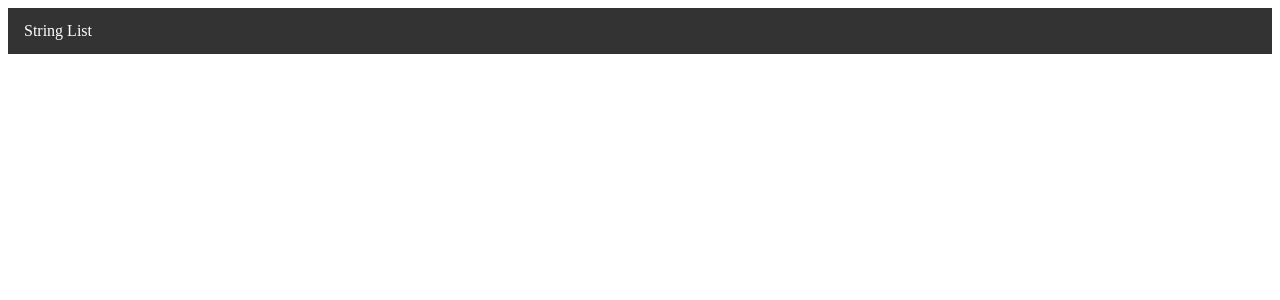
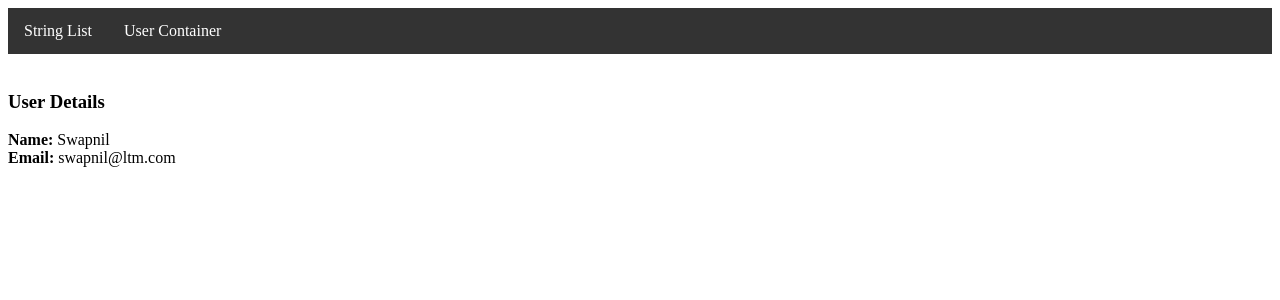
Before and after one commit to reblowrange/karat-assessment-one, an Angular app: page /home/user-container in a window 1280 px wide. Before the commit this address led to /home. Shown: the top 300 px of the page. Built offline with nearby package versions, Linux system fonts and the light colour scheme.

Commit message:
Task #2 - Component Communication (@Input) - Added user card and pass user input from parent and displyed user's name and email id. - Added user model interface

```diff
--- a/src/app/app.routes.ts
+++ b/src/app/app.routes.ts
@@ -1,6 +1,7 @@
 import { Routes } from '@angular/router';
 import { Home } from './home/home';
 import { StringListComponent } from './string-list-component/string-list-component';
+import { UserContainer } from './user-container/user-container';
 
 export const routes: Routes = [
   { path: '', redirectTo: 'home', pathMatch: 'full' },
@@ -12,6 +13,10 @@ export const routes: Routes = [
         path: 'string-list',
         component: StringListComponent,
       },
+      {
+        path: 'user-container',
+        component: UserContainer,
+      },
     ],
   },
   { path: '**', redirectTo: 'home' },
--- a/src/app/home/home.html
+++ b/src/app/home/home.html
@@ -1,5 +1,6 @@
 <ul>
   <li><a routerLink="string-list">String List</a></li>
+  <li><a routerLink="user-container">User Container</a></li>
 </ul>
 <br/>
 <router-outlet></router-outlet>
--- /dev/null
+++ b/src/app/models/common.model.ts
@@ -0,0 +1,6 @@
+export interface User {
+  id?: number;
+  name: string;
+  email: string;
+  role: string;
+}
--- /dev/null
+++ b/src/app/user-card-component/user-card-component.html
@@ -0,0 +1,3 @@
+<h3>User Details</h3>
+<strong>Name:</strong> {{user?.name}}<br/>
+<strong>Email:</strong> {{user?.email}}
--- /dev/null
+++ b/src/app/user-card-component/user-card-component.ts
@@ -0,0 +1,12 @@
+import { Component, Input } from '@angular/core';
+import { User } from '../models/common.model';
+
+@Component({
+  selector: 'app-user-card-component',
+  imports: [],
+  templateUrl: './user-card-component.html',
+  styleUrl: './user-card-component.scss',
+})
+export class UserCardComponent {
+  @Input() user = {} as User;
+}
--- /dev/null
+++ b/src/app/user-container/user-container.html
@@ -0,0 +1,2 @@
+<app-user-card-component
+[user]="user"></app-user-card-component>
--- /dev/null
+++ b/src/app/user-container/user-container.ts
@@ -0,0 +1,13 @@
+import { Component } from '@angular/core';
+import { UserCardComponent } from "../user-card-component/user-card-component";
+import { User } from '../models/common.model';
+
+@Component({
+  selector: 'app-user-container',
+  imports: [UserCardComponent],
+  templateUrl: './user-container.html',
+  styleUrl: './user-container.scss',
+})
+export class UserContainer {
+  public user = {name: 'Swapnil', email: 'swapnil@ltm.com'} as User;
+}
```
Also changed, not shown: src/app/user-card-component/user-card-component.scss (added), src/app/user-container/user-container.scss (added), 2 other files (tests, documents, lock files or other folders).
